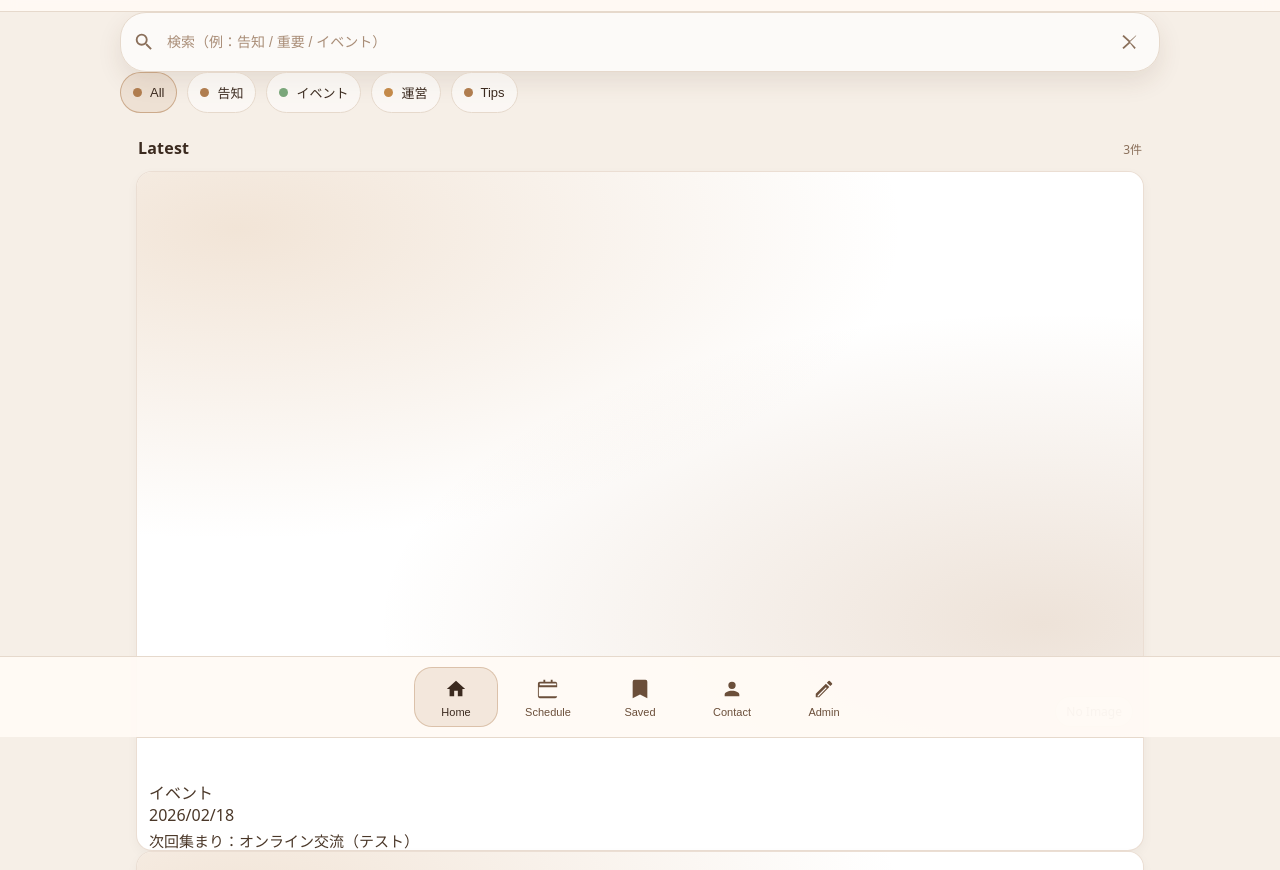
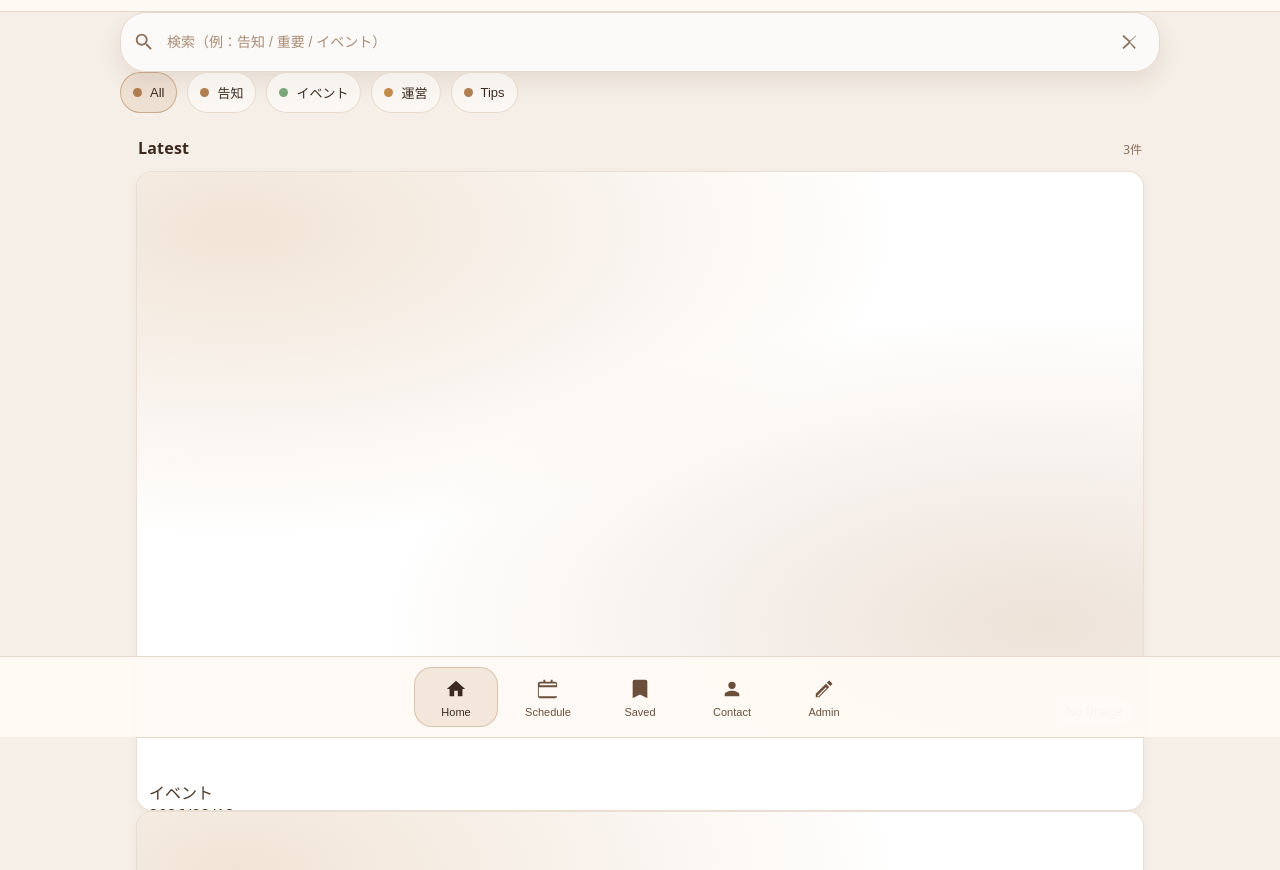
Before and after one commit to araragi0040-jpg/community-news-pwa, a plain HTML site: page demo/index.html in a window 1280 px wide. Shown: the part 63-933 px from the top of the page. Drawn offline with Linux system fonts and the light colour scheme; no server answers.

Commit message:
Update styles.css

```diff
--- a/demo/styles.css
+++ b/demo/styles.css
@@ -246,7 +246,7 @@ svg{ width:22px; height:22px; fill: currentColor; }
 /* 記事内の余白調整 */
 .card__content{
   padding: 10px 12px;
-  height:80px;        /* 記事の白枠高さ */
+  height:40px;        /* 記事の白枠高さ */
   overflow:hidden;
 }
 
```
